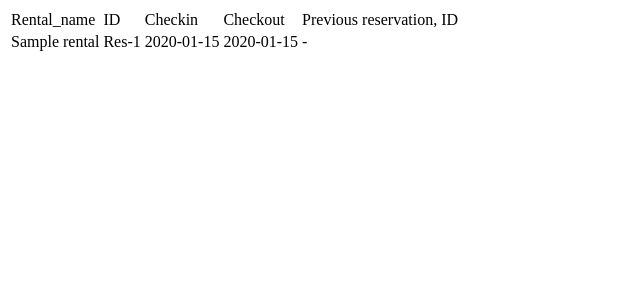
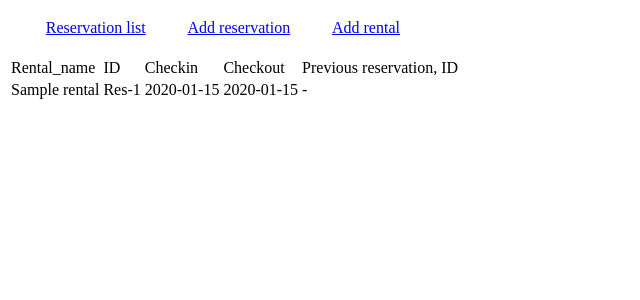
Before and after one commit to adriaanjoubert/rental-management, a Django app: page /rentals/list/ in a window 1280 px wide. Shown: the top 300 px of the page, without its empty margins (0-640 px from the left). Run offline with Django 3.2, Linux system fonts and the light colour scheme; tables that the repository leaves empty hold one stand-in row (values such as "Sample post").

Commit message:
Add rental & reservation forms

```diff
--- a/rental_management/settings.py
+++ b/rental_management/settings.py
@@ -41,6 +41,7 @@ INSTALLED_APPS = [
     'django.contrib.sessions',
     'django.contrib.messages',
     'django.contrib.staticfiles',
+    'crispy_forms',
     'rentals',
 ]
 
--- a/rentals/models.py
+++ b/rentals/models.py
@@ -1,8 +1,10 @@
 from django.db import models
+from django.utils import timezone
 
 
 class Rental(models.Model):
     name = models.CharField(max_length=128)
+    created_at = models.DateTimeField(default=timezone.now)
 
     def __str__(self) -> str:
         return f'{self.name}'
@@ -12,6 +14,7 @@ class Reservation(models.Model):
     rental = models.ForeignKey(Rental, on_delete=models.PROTECT)
     checkin = models.DateField()
     checkout = models.DateField()
+    created_at = models.DateTimeField(default=timezone.now)
 
     class Meta:
         ordering = ['rental', 'checkin']
--- /dev/null
+++ b/rentals/templates/rentals/base.html
@@ -0,0 +1,27 @@
+<!DOCTYPE html>
+<html>
+<head>
+  <title>Rentals</title>
+  <style>
+    ul {
+      margin: 5mm;
+      padding: 0;
+    }
+    ul li {
+      display: inline;
+      margin: 5mm;
+    }
+  </style>
+</head>
+<body>
+
+<ul>
+  <li><a href="{% url 'rentals:reservation_list' %}">Reservation list</a></li>
+  <li><a href="{% url 'rentals:reservation_create' %}">Add reservation</a></li>
+  <li><a href="{% url 'rentals:rental_create' %}">Add rental</a></li>
+</ul>
+
+{% block content %}{% endblock %}
+
+</body>
+</html>
--- a/rentals/templates/rentals/reservation_list.html
+++ b/rentals/templates/rentals/reservation_list.html
@@ -1,10 +1,8 @@
-<!DOCTYPE html>
-<html>
-<head>
-  <title>Rentals</title>
-</head>
-<body>
+{% extends 'rentals/base.html' %}
 
+{% block content %}
+
+  {% if reservations %}
     <table>
       <thead>
         <tr>
@@ -28,6 +26,8 @@
       </tbody>
 
     </table>
+  {% else %}
+    <p>There are no reservations. <a href="{% url 'rentals:reservation_create' %}">Add</a> one now.</p>
+  {% endif %}
 
-</body>
-</html>
+{% endblock %}
--- a/rentals/urls.py
+++ b/rentals/urls.py
@@ -5,5 +5,7 @@ from rentals import views
 app_name = 'rentals'
 
 urlpatterns = [
-    path('list/', views.ReservationListView.as_view(), name='list'),
+    path('list/', views.ReservationListView.as_view(), name='reservation_list'),
+    path('create-rental/', views.RentalCreateView.as_view(), name='rental_create'),
+    path('create-reservation/', views.ReservationCreateView.as_view(), name='reservation_create'),
 ]
--- a/rentals/views.py
+++ b/rentals/views.py
@@ -1,8 +1,11 @@
+from typing import Any, Dict
+
 from django.db import models
 from django.db.models import OuterRef, QuerySet, Subquery
-from django.views.generic import ListView
+from django.urls import reverse
+from django.views.generic import CreateView, ListView
 
-from rentals.models import Reservation
+from rentals.models import Rental, Reservation
 
 
 class ReservationListView(ListView):
@@ -18,3 +21,29 @@ class ReservationListView(ListView):
         return Reservation.objects.all().annotate(
             previous_reservation_id=Subquery(previous_reservations.values('id')[:1], output_field=models.CharField())
         ).select_related('rental')
+
+
+class RentalCreateView(CreateView):
+    model = Rental
+    fields = ['name']
+
+    def get_success_url(self) -> str:
+        return reverse('rentals:rental_create')
+
+    def get_context_data(self, **kwargs) -> Dict[str, Any]:
+        context = super().get_context_data(**kwargs)
+        context['rentals'] = Rental.objects.all()
+        return context
+
+
+class ReservationCreateView(CreateView):
+    model = Reservation
+    fields = ['rental', 'checkin', 'checkout']
+
+    def get_context_data(self, **kwargs) -> Dict[str, Any]:
+        context = super().get_context_data(**kwargs)
+        context['rentals_count'] = Rental.objects.count()
+        return context
+
+    def get_success_url(self) -> str:
+        return reverse('rentals:reservation_create')
```
Also changed, not shown: rentals/templates/rentals/rental_form.html (added, +40 -0 lines), rentals/templates/rentals/reservation_form.html (added, +24 -0 lines), rentals/tests/test_views.py (+50 -1 lines), 2 other files. Lines whose indentation alone changed are shown as unchanged.
